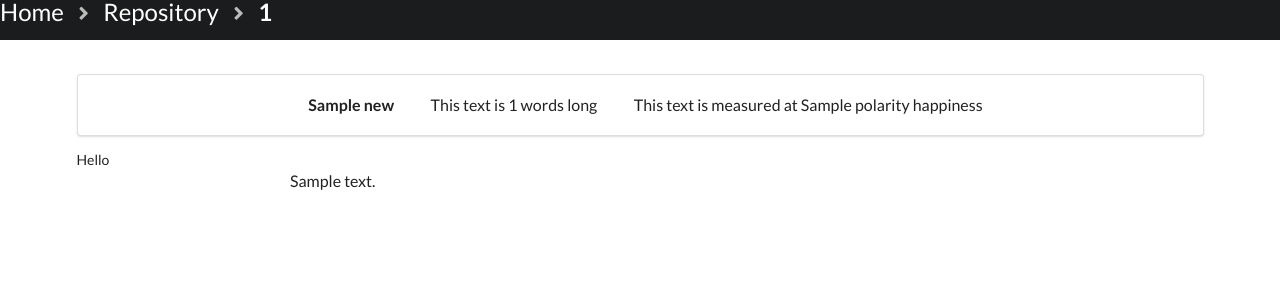
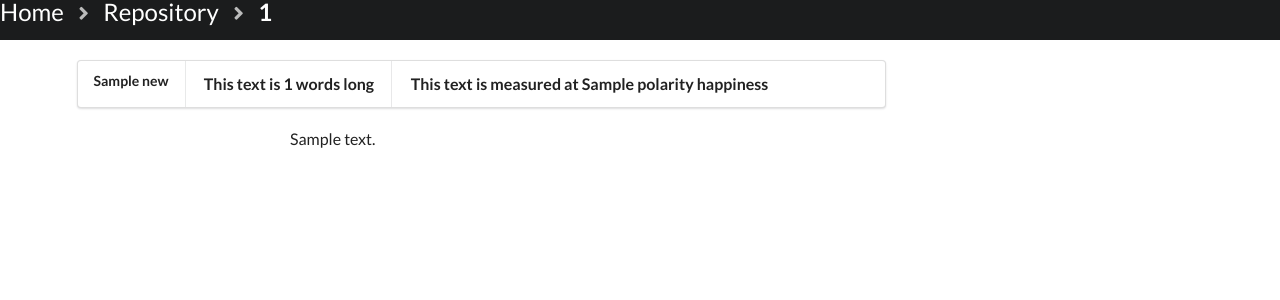
Before and after one commit to Jaborg/Happy_news, a FastAPI app: template app/backend/templates/text.html in a window 1280 px wide. Shown: the top 300 px of the page. Run offline with FastAPI, Linux system fonts and the light colour scheme; the template is opened without the code that fills it: most values are stand-ins (such as "Sample title", 1, 10 or a date in 2020).

Commit message:
Changng layout

```diff
--- a/app/backend/templates/text.html
+++ b/app/backend/templates/text.html
@@ -9,27 +9,31 @@
         <a class="section" href="/repository" style="color:white">Repository</a>
         <i class="right angle icon divider" style="color:white"></i>
         <div class="active section" style="color:white" >{{news.Id}}</div>
-      </div>    </div>
+      </div>
+    </div>
     <br><br><br>
-  <div class="ui borderless main menu" >
-    <br><br><br>
-    <div class="ui text container">
-      <div class="header item">
-        {{news.Title}}
-        </div>
-        <a  class="item"> This text is {{polarity.Length}} words long</a>
-        <a  class="item"> This text is measured at {{polarity.Polarity}} happiness</a>
+
+  <div class="ui compact  main menu" >
+    <div class="center aligned column">
+
+    <div class="header item">
+      {{news.Title}}
+      </div>
 
 
+      </div>
+
+    <div class="ui  text container">
+
+
+        <div  class="header item"> This text is {{polarity.Length}} words long</div>
+        <div  class="header item"> This text is measured at {{polarity.Polarity}} happiness</div>
     </div>
 
   </div>
-  <div class="ui grid">
-  <div class="four wide column">Hello</div>
-  <div class="four wide column"></div>
-  <div class="four wide column"></div>
-  <div class="four wide column"></div>
-</div>
+
+
+<br><br>
   <div class="ui text container">
       <p>{{news.Text}}</p>
     </div>
```
Also changed, not shown: app/backend/templates/frontpage.html (+9 -0 lines), app/backend/templates/links.html (+6 -2 lines).
